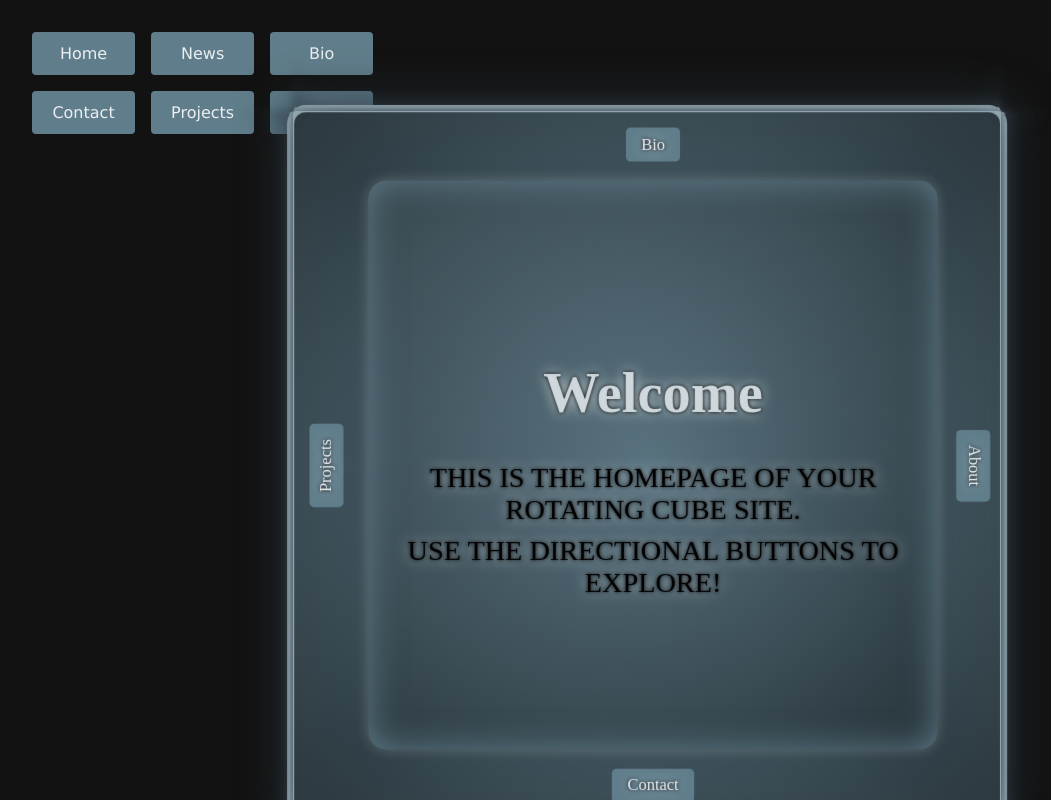
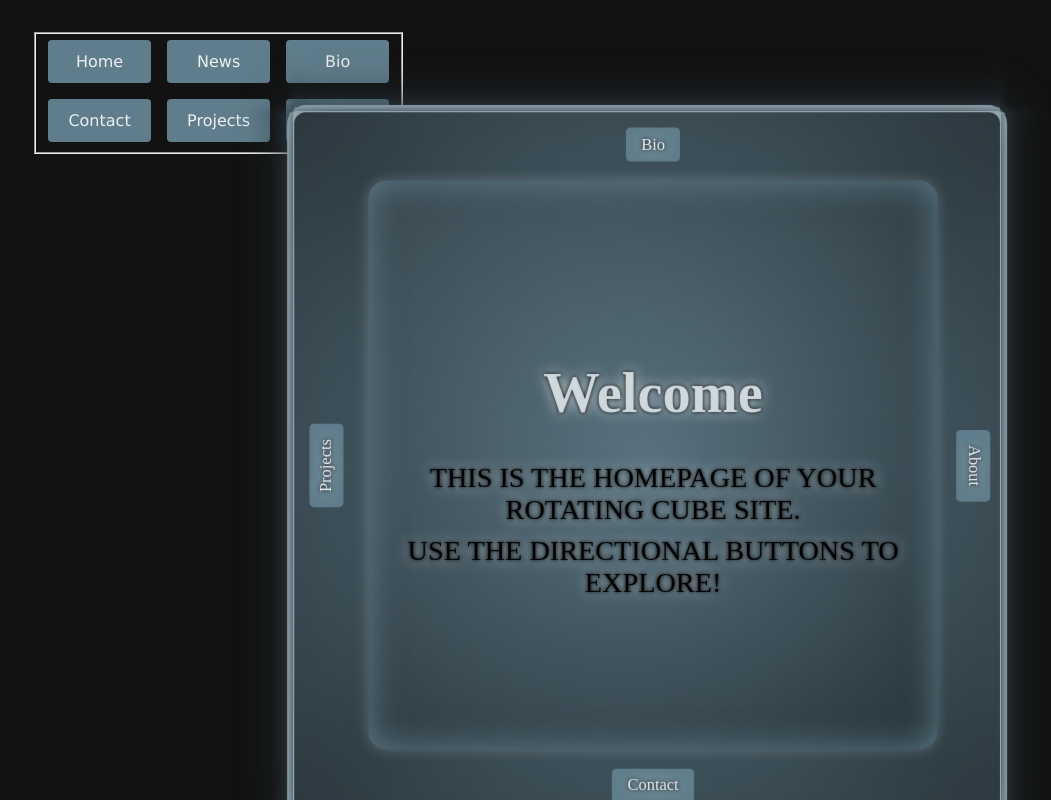
Before and after one commit to Dalmenros/frontend-dice-cube, a React (Vite) app in the folder frontend/: page / in a window 1280 px wide. Shown: the whole page, without its empty margins (0-1051 px from the left). Built offline with nearby package versions, Linux system fonts and the light colour scheme.

Commit message:
General cleanup, needs modules

```diff
--- a/frontend/src/component/cube/Cube.jsx
+++ b/frontend/src/component/cube/Cube.jsx
@@ -1,96 +1,30 @@
 import React from 'react';
 import Face from './Face';
 
-import Home from '../../features/home/Home';
-import News from '../../features/news/News';
-import Bio from '../../features/bio/Bio';
-import Contact from '../../features/contact/Contact';
-import Projects from '../../features/projects/Projects';
-import About from '../../features/about/about';
-function Cube() {
-  const sections = [
-    {
-      face: 'front',
-      label: 'Home',
-      component: <Home />,
-      neighbors: {
-        top: 'top',
-        bottom: 'bottom',
-        left: 'left',
-        right: 'right',
-      },
-    },
-    {
-      face: 'back',
-      label: 'News',
-      component: <News />,
-      neighbors: {
-        top: 'top',
-        bottom: 'bottom',
-        left: 'right',
-        right: 'left',
-      },
-    },
-    {
-      face: 'top',
-      label: 'Bio',
-      component: <Bio />,
-      neighbors: {
-        top: 'back',
-        bottom: 'front',
-        left: 'left',
-        right: 'right',
-      },
-    },
-    {
-      face: 'bottom',
-      label: 'Contact',
-      component: <Contact />,
-      neighbors: {
-        top: 'front',
-        bottom: 'back',
-        left: 'left',
-        right: 'right',
-      },
-    },
-    {
-      face: 'left',
-      label: 'Projects',
-      component: <Projects />,
-      neighbors: {
-        top: 'top',
-        bottom: 'bottom',
-        left: 'back',
-        right: 'front',
-      },
-    },
-    {
-      face: 'right',
-      label: 'About',
-      component: <About />,
-      neighbors: {
-        top: 'top',
-        bottom: 'bottom',
-        left: 'front',
-        right: 'back',
-      },
-    },
-  ];
-
-  const labelMap = Object.fromEntries(
-    sections.map(({ face, label }) => [face, label])
+/**
+ * Cube component displays a 3D cube with interactive faces.
+ * Each face receives a component or label, along with neighbor mapping.
+ */
+function Cube({ sections }) {
+  // Create a lookup for labels by face name
+  const labelMap = React.useMemo(
+    () =>
+      Object.fromEntries(
+        sections.map(({ face, label }) => [face, label])
+      ),
+    [sections]
   );
 
   return (
     <div className="cube">
-      {sections.map(({ face, label, neighbors, component }) => (
+      {sections.map(({ face, neighbors, component, label }) => (
         <Face
           key={face}
           face={face}
           neighbors={neighbors}
           labelMap={labelMap}
         >
-          {component || label}
+          {component ?? label}
         </Face>
       ))}
     </div>
--- a/frontend/src/component/cube/Face.jsx
+++ b/frontend/src/component/cube/Face.jsx
@@ -1,23 +1,30 @@
 import React from 'react';
 
+/**
+ * A single face of the 3D cube.
+ * Displays directional buttons to navigate to neighbor faces,
+ * and shows the face's content in the center.
+ */
 function Face({ face, neighbors = {}, labelMap = {}, children }) {
+  const directions = ['top', 'bottom', 'left', 'right'];
+
   return (
     <div className={`face ${face}`}>
+      <div className="face-controls">
+        {directions.map((dir) =>
+          neighbors[dir] ? (
+            <label
+              key={dir}
+              htmlFor={neighbors[dir]}
+              className={`btn small btn-${dir}`}
+            >
+              {labelMap[neighbors[dir]] ?? neighbors[dir]}
+            </label>
+          ) : null
+        )}
 
-      <div className="face-controls">
-        {/* Directional neighbor buttons */}
-        {Object.entries(neighbors).map(([position, target]) => (
-          <label
-            key={position}
-            htmlFor={target}
-            className={`btn small btn-${position}`}
-          >
-            {labelMap[target]}
-          </label>
-        ))}
-        {/* Current face label in center */}
         <div className="faceContent current">
-                {children}
+          {children}
         </div>
       </div>
     </div>
--- a/frontend/src/features/layout/Layout.jsx
+++ b/frontend/src/features/layout/Layout.jsx
@@ -1,30 +1,110 @@
 import React from 'react';
 import Cube from '../../component/cube/Cube';
 
+import Home from '../home/Home';
+import News from '../news/News';
+import Bio from '../bio/Bio';
+import Contact from '../contact/Contact';
+import Projects from '../projects/Projects';
+import About from '../about/about';
+
 function Layout() {
+  const sections = [
+    {
+      face: 'front',
+      label: 'Home',
+      component: <Home />,
+      neighbors: {
+        top: 'top',
+        bottom: 'bottom',
+        left: 'left',
+        right: 'right',
+      },
+    },
+    {
+      face: 'back',
+      label: 'News',
+      component: <News />,
+      neighbors: {
+        top: 'top',
+        bottom: 'bottom',
+        left: 'right',
+        right: 'left',
+      },
+    },
+    {
+      face: 'top',
+      label: 'Bio',
+      component: <Bio />,
+      neighbors: {
+        top: 'back',
+        bottom: 'front',
+        left: 'left',
+        right: 'right',
+      },
+    },
+    {
+      face: 'bottom',
+      label: 'Contact',
+      component: <Contact />,
+      neighbors: {
+        top: 'front',
+        bottom: 'back',
+        left: 'left',
+        right: 'right',
+      },
+    },
+    {
+      face: 'left',
+      label: 'Projects',
+      component: <Projects />,
+      neighbors: {
+        top: 'top',
+        bottom: 'bottom',
+        left: 'back',
+        right: 'front',
+      },
+    },
+    {
+      face: 'right',
+      label: 'About',
+      component: <About />,
+      neighbors: {
+        top: 'top',
+        bottom: 'bottom',
+        left: 'front',
+        right: 'back',
+      },
+    },
+  ];
+
   return (
     <main>
-      {/* These inputs must be placed before .container to satisfy CSS sibling selector */}
-      <input type="radio" name="face" id="front" defaultChecked />
-      <input type="radio" name="face" id="back" />
-      <input type="radio" name="face" id="top" />
-      <input type="radio" name="face" id="bottom" />
-      <input type="radio" name="face" id="left" />
-      <input type="radio" name="face" id="right" />
+      {/* Radio inputs for each face */}
+      {sections.map(({ face }, index) => (
+        <input
+          key={face}
+          type="radio"
+          name="face"
+          id={face}
+          defaultChecked={index === 0}
+        />
+      ))}
 
+      {/* Navigation Buttons */}
       <header>
-        <div className="grid">
-          <label htmlFor="front" className="btn">Home</label>
-          <label htmlFor="back" className="btn">News</label>
-          <label htmlFor="top" className="btn">Bio</label>
-          <label htmlFor="bottom" className="btn">Contact</label>
-          <label htmlFor="left" className="btn">Projects</label>
-          <label htmlFor="right" className="btn">About</label>
-        </div>
+        <fieldset className="grid" aria-label="Cube navigation">
+          {sections.map(({ face, label }) => (
+            <label key={face} htmlFor={face} className="btn">
+              {label}
+            </label>
+          ))}
+        </fieldset>
       </header>
 
+      {/* Cube */}
       <div className="container">
-        <Cube />
+        <Cube sections={sections} />
       </div>
     </main>
   );
```
